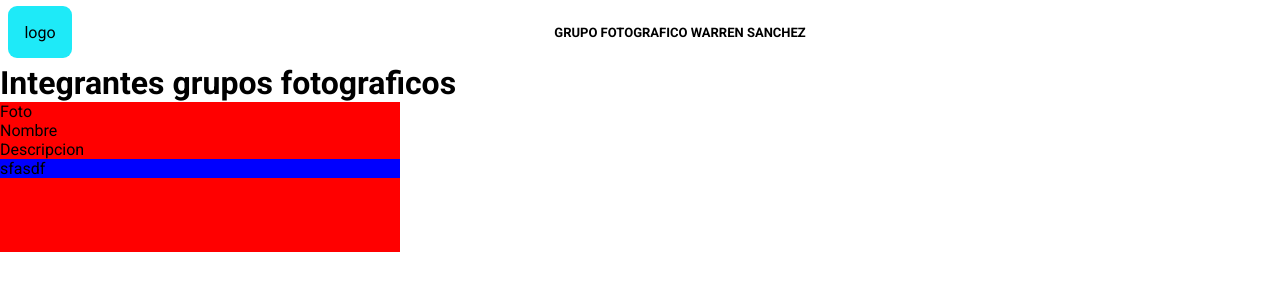
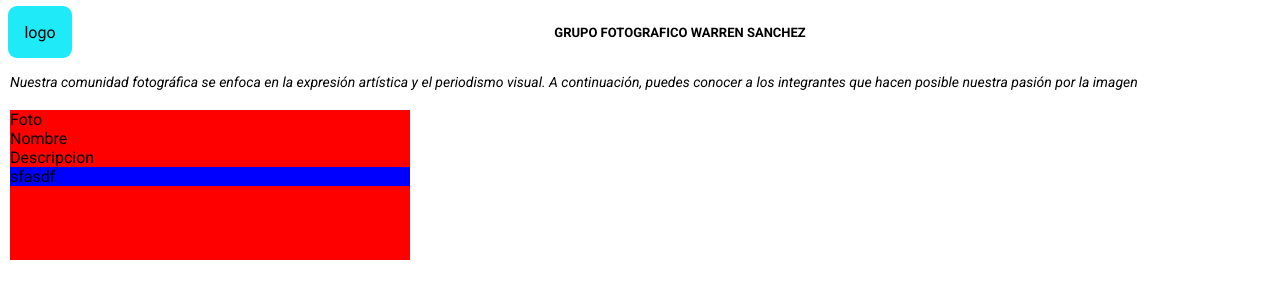
Before and after one commit to jonathanduran7/grupofotos, a plain HTML site: page index.html in a window 1280 px wide. Drawn offline with Linux system fonts and the light colour scheme.

Commit message:
content introduction

```diff
--- a/index.html
+++ b/index.html
@@ -22,11 +22,13 @@
       </div>
     </nav>
 
-    <h1>Integrantes grupos fotograficos</h1>
+    <div class="content">
+      <div class="content-introduction">
+        Nuestra comunidad fotográfica se enfoca en la expresión artística y el periodismo visual. A continuación, puedes
+        conocer a los integrantes que hacen posible nuestra pasión por la imagen
+      </div>
 
       <div>
-      <!-- card -->
-
         <div class="card">
           <div class="card-body">
             <div>Foto</div>
@@ -42,7 +44,7 @@
         </div>
 
       </div>
-
+    </div>
     </div>
 
   </main>
--- a/style.css
+++ b/style.css
@@ -7,15 +7,8 @@
   font-family: 'Roboto', sans-serif;
 }
 
-.card{
-  background: red;
-  width: 400px;
-  height: 150px;
-}
-
-.card-footer{
-  background: blue;
-  width: 400px;
+#app{
+  width: 100vw;
 }
 
 nav{
@@ -55,3 +48,27 @@ nav{
   font-size: 13px;
   font-weight: bold;
 }
+
+.content{
+  padding: 10px;
+  width: 100%;
+}
+
+.content-introduction{
+  text-align: justify;
+  width: 100%;
+  margin-bottom: 20px;
+  font-size: 14px;
+  font-style: italic;
+}
+
+.card{
+  background: red;
+  width: 400px;
+  height: 150px;
+}
+
+.card-footer{
+  background: blue;
+  width: 400px;
+}
```
Lines whose indentation alone changed are shown as unchanged.
